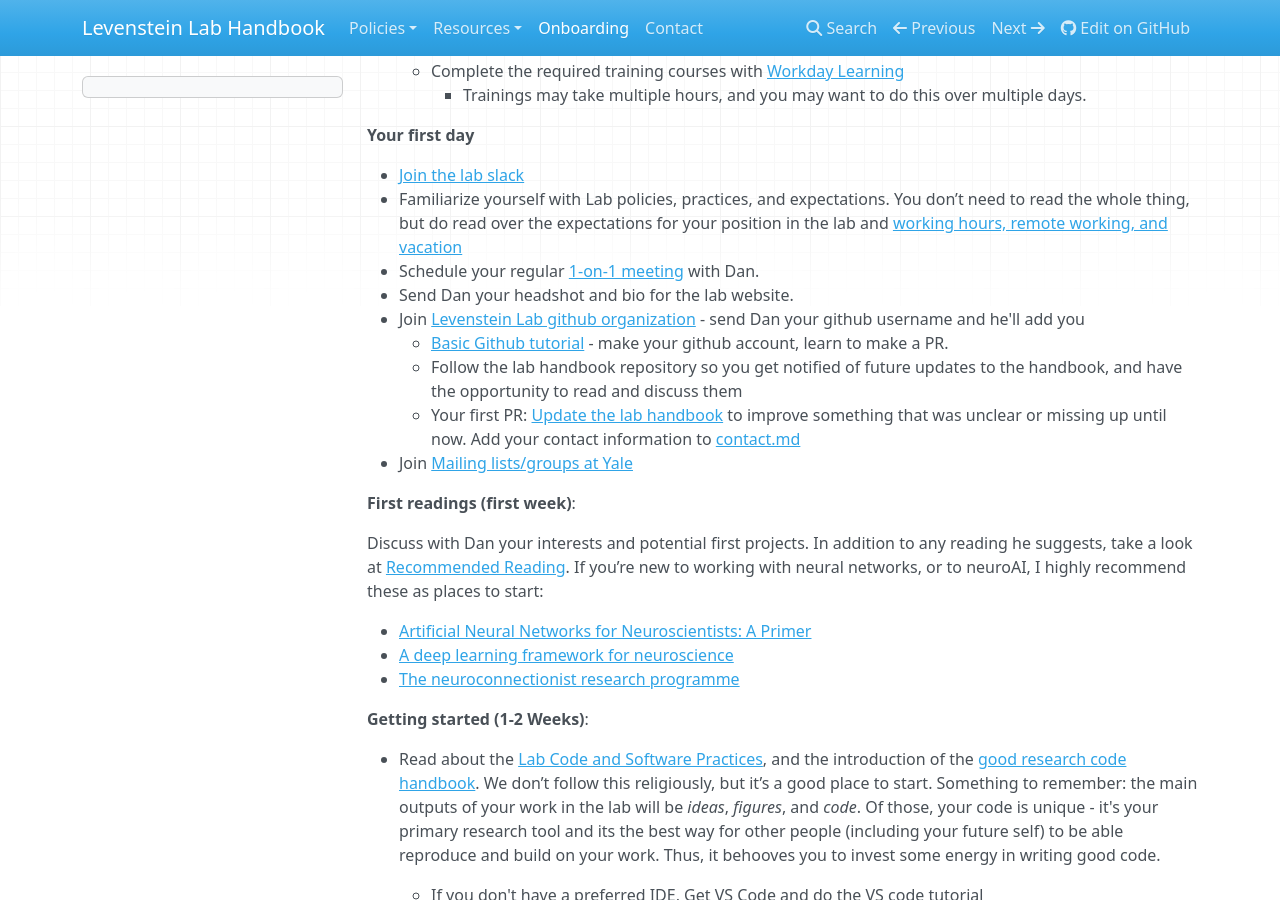
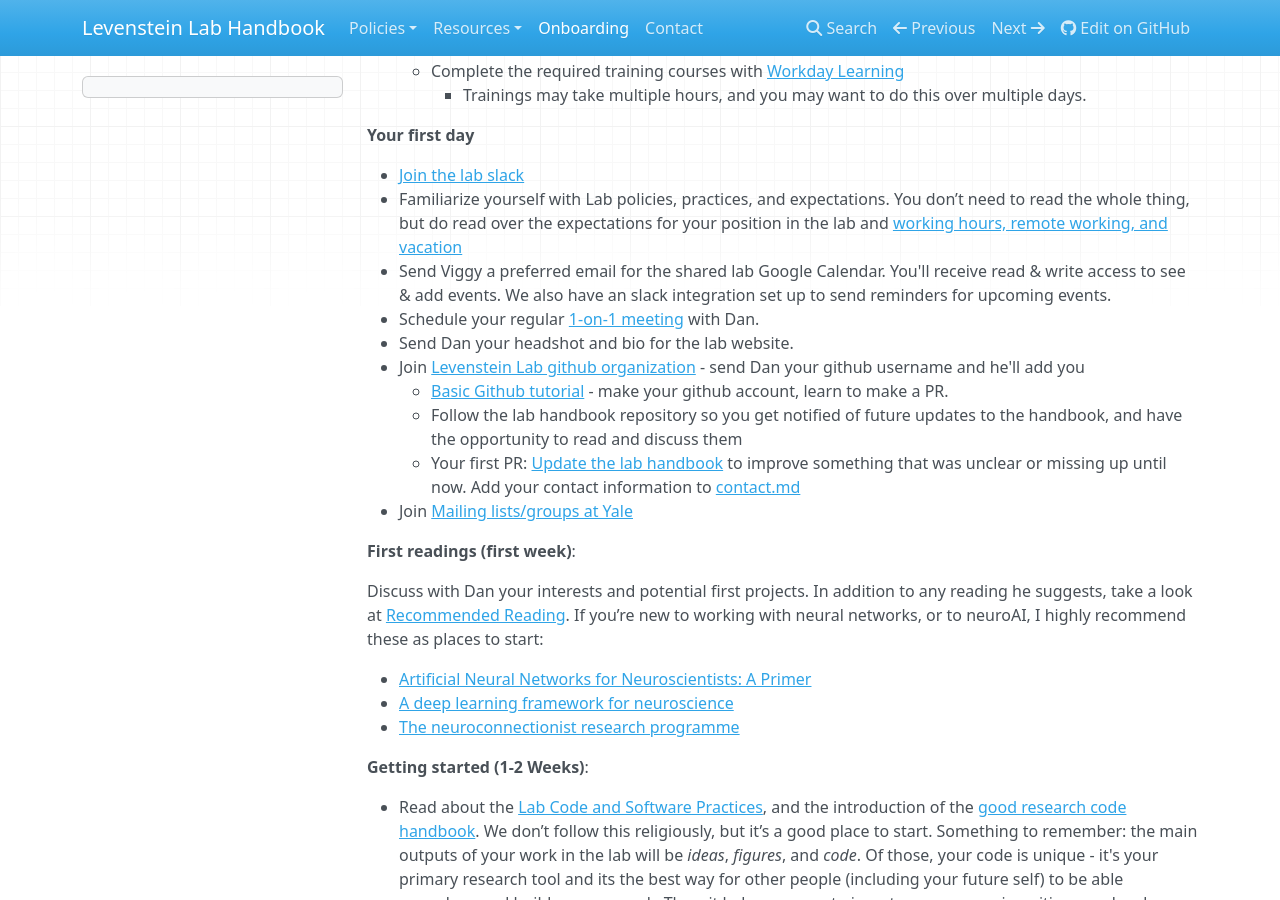
Before and after one commit to LevensteinLab/Lab-Handbook, an MkDocs documentation site: the page built from docs/onboarding.md, in a window 1280 px wide and 900 px high, scrolled down 1017 px. Built offline with MkDocs 1.6.1, drawn with Linux system fonts in a browser that asks for light colours; nearby versions of some CDN libraries.

Commit message:
small note on gcal sharing

```diff
--- a/docs/onboarding.md
+++ b/docs/onboarding.md
@@ -38,6 +38,7 @@
 
 - [Join the lab slack](https://join.slack.com/t/levensteinlab/shared_invite/zt-3coybbilg-4v5vsK2SFpaGU~NH5QD1lA)
 - Familiarize yourself with Lab policies, practices, and expectations. You don’t need to read the whole thing, but do read over the expectations for your position in the lab and [working hours, remote working, and vacation](https://levensteinlab.github.io/Lab-Handbook/Policies/hours_remote_vacation/)
+- Send Viggy a preferred email for the shared lab Google Calendar. You'll receive read & write access to see & add events. We also have an slack integration set up to send reminders for upcoming events.
 - Schedule your regular [1-on-1 meeting](https://levensteinlab.github.io/Lab-Handbook/Policies/meetings/) with Dan.
 - Send Dan your headshot and bio for the lab website.
 - Join [Levenstein Lab github organization](https://github.com/LevensteinLab) - send Dan your github username and he'll add you
```
